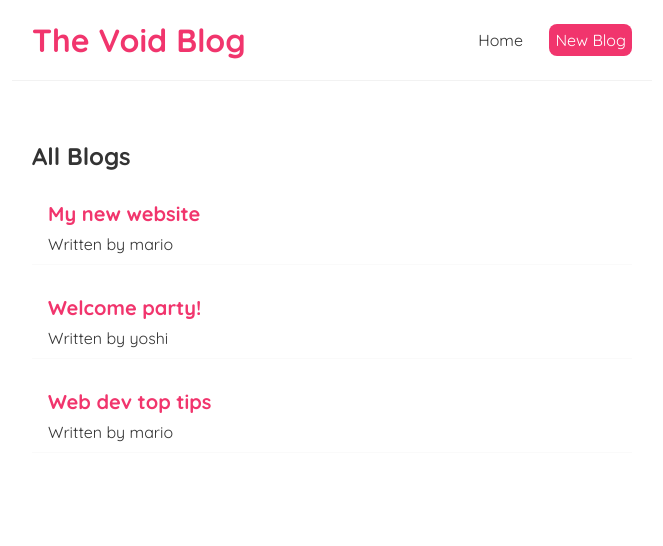
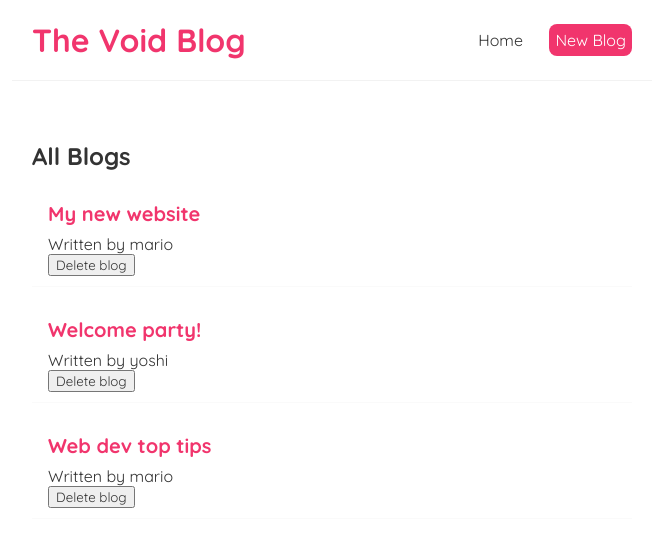
Before and after one commit to AnshumanX304/blog, a React (Create React App) app: page / in a window 1280 px wide. Shown: the top 546 px of the page, without its empty margins (308-971 px from the left). Built offline with nearby package versions, Linux system fonts and the light colour scheme.

Commit message:
to delete the blog from bloglist

```diff
--- a/src/App.css
+++ /dev/null
@@ -1,38 +0,0 @@
-.App {
-  text-align: center;
-}
-
-.App-logo {
-  height: 40vmin;
-  pointer-events: none;
-}
-
-@media (prefers-reduced-motion: no-preference) {
-  .App-logo {
-    animation: App-logo-spin infinite 20s linear;
-  }
-}
-
-.App-header {
-  background-color: #282c34;
-  min-height: 100vh;
-  display: flex;
-  flex-direction: column;
-  align-items: center;
-  justify-content: center;
-  font-size: calc(10px + 2vmin);
-  color: white;
-}
-
-.App-link {
-  color: #61dafb;
-}
-
-@keyframes App-logo-spin {
-  from {
-    transform: rotate(0deg);
-  }
-  to {
-    transform: rotate(360deg);
-  }
-}
--- a/src/bloglist.js
+++ b/src/bloglist.js
@@ -1,6 +1,7 @@
 const Bloglist = (props) => {
     const blogs=props.blogs;
     const title=props.title;
+    const handleDelete=props.handleDelete;
     return (
     <div className="blog-list">
         <h2>{title}</h2>
@@ -8,6 +9,7 @@
             <div className="blog-preview" key={blog.id} >
                 <h2>{ blog.title }</h2>
                 <p>Written by { blog.author }</p>
+                <button onClick={()=>handleDelete(blog.id)}>Delete blog</button>
             </div>
         ))}
     </div>
--- a/src/home.js
+++ b/src/home.js
@@ -10,7 +10,11 @@
         { title: 'My new website', body: 'lorem ipsum...', author: 'mario', id: 1 },
         { title: 'Welcome party!', body: 'lorem ipsum...', author: 'yoshi', id: 2 },
         { title: 'Web dev top tips', body: 'lorem ipsum...', author: 'mario', id: 3 }
-      ])
+      ]);
+      const handleDelete=(id)=>{
+        const newBlogs=blogs.filter(blog=>blog.id!==id);
+        setBlogs(newBlogs);
+      }
     return (
         <div className="home">
             {/* <h1>Home page content</h1>
@@ -22,7 +26,7 @@
                     <p>Written by { blog.author }</p>
                 </div>
             ))} */}
-            <Bloglist blogs={blogs} title="All Blogs"/>
+            <Bloglist blogs={blogs} title="All Blogs" handleDelete={handleDelete}/>
         </div>
     );
 }
```
Also changed, not shown: src/logo.svg (deleted).
